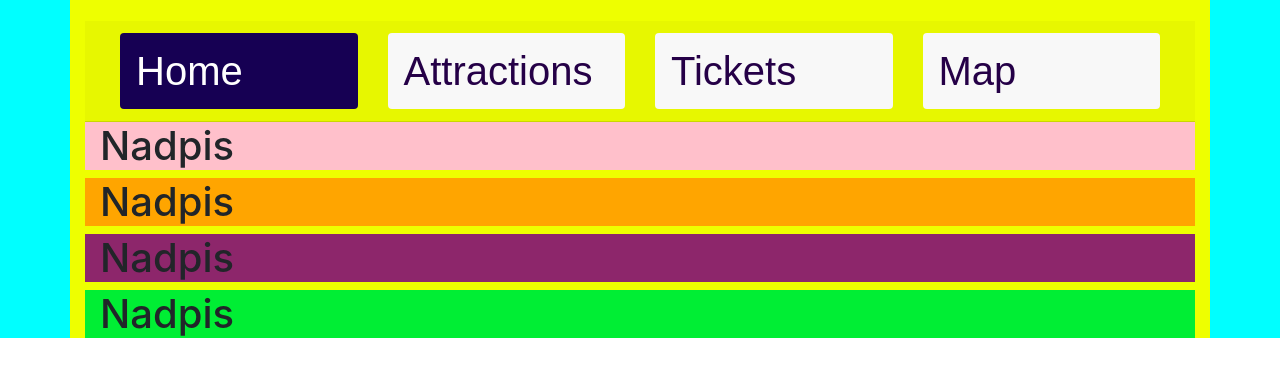
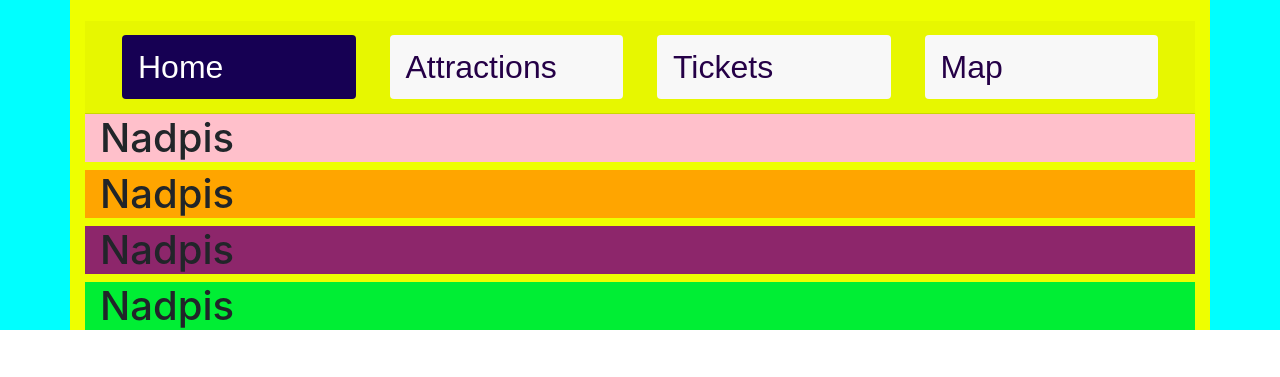
Before and after one commit to danecsvk/icp, a plain HTML site: page index.html in a window 1280 px wide. Shown: the part 141-518 px from the top of the page. Drawn offline with nearby package versions, Linux system fonts and the light colour scheme.

Commit message:
upravy nav menu

```diff
--- a/public/css/styles.css
+++ b/public/css/styles.css
@@ -1,5 +1,5 @@
 .header-menu {
-    font-size: 250%;
+    font-size: 200%;
     font-family: Arial, Helvetica, sans-serif;
 }
 
@@ -13,3 +13,7 @@
     color: rgb(37, 0, 71);
     background-color: rgb(248, 248, 248);
 }
+
+.nav-item {
+    margin: 2px;
+}
```
